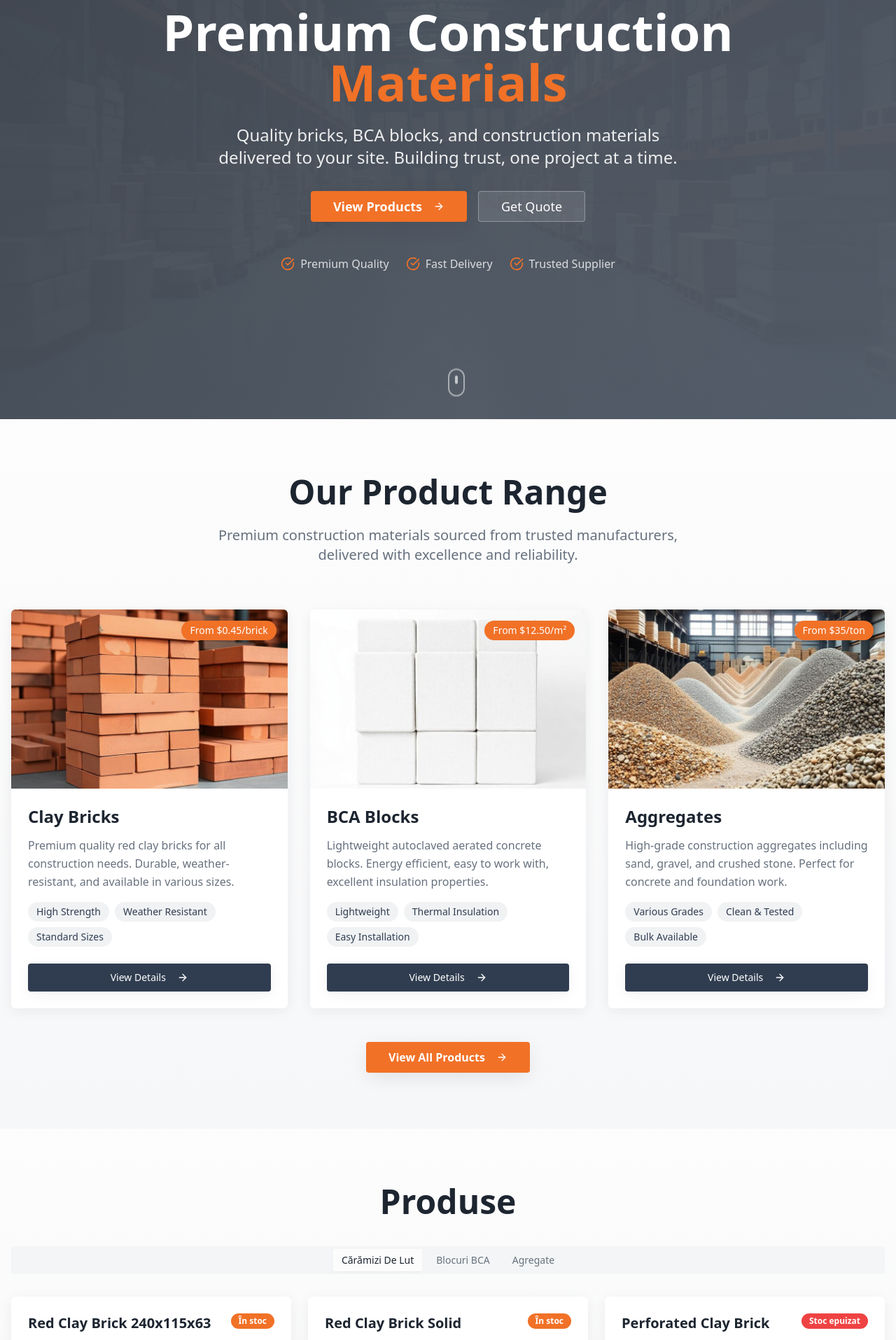
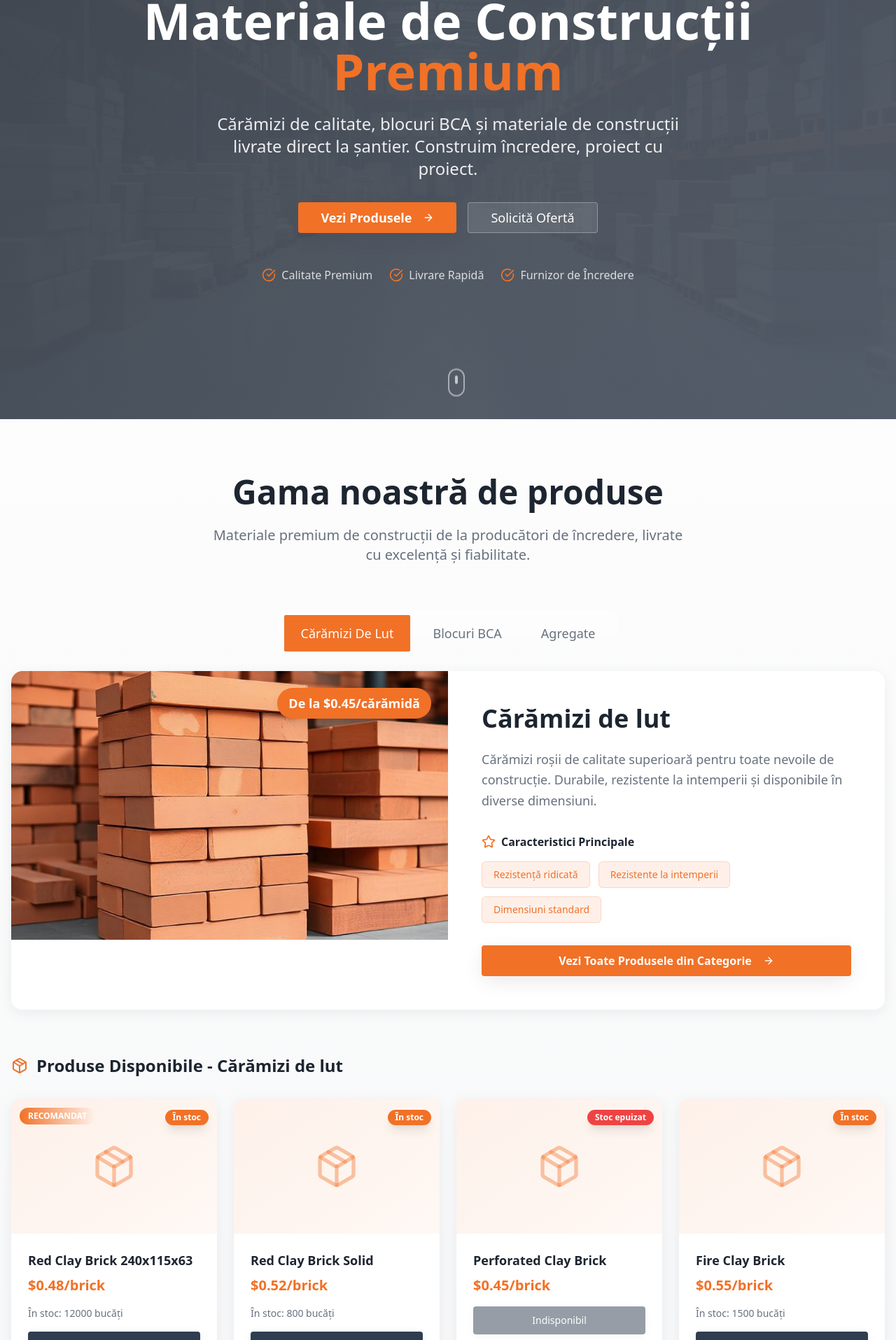
Before and after one commit to 28cristianbalan-creator/buildflow-materials-pro, a React (Vite) app: page / in a window 1280 px wide. Shown: the part 201-2116 px from the top of the page at 70% size. Built offline with nearby package versions, Linux system fonts and the light colour scheme.

Commit message:
Refactor product and category display
Merge product and category sections into a single, intuitive component. Translate the hero section into Romanian. Ensure easy modification of products and categories within website files.

```diff
--- a/src/components/Hero.tsx
+++ b/src/components/Hero.tsx
@@ -1,15 +1,18 @@
 import { Button } from "@/components/ui/button";
 import { ArrowRight, CheckCircle } from "lucide-react";
+import { useTranslation } from 'react-i18next';
 import heroImage from "@/assets/hero-construction.jpg";
 
 const Hero = () => {
+  const { t } = useTranslation();
+
   return (
     <section id="home" className="relative min-h-screen flex items-center justify-center overflow-hidden">
       {/* Background Image */}
       <div className="absolute inset-0 z-0">
         <img
           src={heroImage}
-          alt="Professional construction materials warehouse"
+          alt={t('hero.alt')}
           className="w-full h-full object-cover opacity-20"
         />
         <div className="absolute inset-0 bg-gradient-hero opacity-80"></div>
@@ -20,23 +23,22 @@ const Hero = () => {
         <div className="max-w-4xl mx-auto text-center">
           <div className="animate-fade-in">
             <h1 className="text-5xl md:text-7xl font-bold text-white mb-6 leading-tight">
-              Premium Construction
-              <span className="block text-primary">Materials</span>
+              {t('hero.title.line1')}
+              <span className="block text-primary">{t('hero.title.line2')}</span>
             </h1>
             <p className="text-xl md:text-2xl text-white/90 mb-8 max-w-2xl mx-auto leading-relaxed">
-              Quality bricks, BCA blocks, and construction materials delivered to your site.
-              Building trust, one project at a time.
+              {t('hero.description')}
             </p>
           </div>
 
           <div className="animate-slide-up">
             <div className="flex flex-col sm:flex-row gap-4 justify-center items-center mb-12">
               <Button variant="hero" size="lg" className="text-lg px-8 py-4">
-                View Products
+                {t('hero.buttons.viewProducts')}
                 <ArrowRight className="ml-2 w-5 h-5" />
               </Button>
               <Button variant="outline" size="lg" className="text-lg px-8 py-4 bg-white/10 text-white border-white/30 hover:bg-white/20">
-                Get Quote
+                {t('hero.buttons.getQuote')}
               </Button>
             </div>
 
@@ -44,15 +46,15 @@ const Hero = () => {
             <div className="flex flex-wrap justify-center items-center gap-6 text-white/80">
               <div className="flex items-center gap-2">
                 <CheckCircle className="w-5 h-5 text-primary" />
-                <span>Premium Quality</span>
+                <span>{t('hero.trust.quality')}</span>
               </div>
               <div className="flex items-center gap-2">
                 <CheckCircle className="w-5 h-5 text-primary" />
-                <span>Fast Delivery</span>
+                <span>{t('hero.trust.delivery')}</span>
               </div>
               <div className="flex items-center gap-2">
                 <CheckCircle className="w-5 h-5 text-primary" />
-                <span>Trusted Supplier</span>
+                <span>{t('hero.trust.supplier')}</span>
               </div>
             </div>
           </div>
--- /dev/null
+++ b/src/components/ProductsAndCategories.tsx
@@ -0,0 +1,203 @@
+import { useMemo, useState } from 'react';
+import { getProductsByCategory } from '@/data/products';
+import { categories } from '@/data/categories';
+import { useTranslation } from 'react-i18next';
+import { Badge } from '@/components/ui/badge';
+import { Button } from '@/components/ui/button';
+import { Tabs, TabsContent, TabsList, TabsTrigger } from '@/components/ui/tabs';
+import { ArrowRight, Package, Star } from 'lucide-react';
+
+// Import product images
+import redBricksImage from "@/assets/red-bricks.jpg";
+import bcaBlocksImage from "@/assets/bca-blocks.jpg";
+import aggregatesImage from "@/assets/aggregates.jpg";
+
+const ProductsAndCategories = () => {
+  const { t } = useTranslation();
+  const [selectedCategory, setSelectedCategory] = useState(categories[0].key);
+
+  // Map category images
+  const categoryImages = {
+    'red-bricks': redBricksImage,
+    'bca-blocks': bcaBlocksImage,
+    'aggregates': aggregatesImage
+  };
+
+  const categoryTabs = useMemo(() => (
+    categories.map(cat => ({
+      key: cat.key,
+      label: t(`${cat.translationKey}.title`),
+      description: t(`${cat.translationKey}.description`),
+      features: t(`${cat.translationKey}.features`, { returnObjects: true }) as string[],
+      price: t(`${cat.translationKey}.price`),
+      image: cat.imageKey ? categoryImages[cat.imageKey as keyof typeof categoryImages] : undefined
+    }))
+  ), [t]);
+
+  const stockLabel = (stock: number) => {
+    if (stock <= 0) return { label: t('productsSection.stock.out'), tone: 'destructive' as const };
+    if (stock < 10) return { label: t('productsSection.stock.low'), tone: 'secondary' as const };
+    return { label: t('productsSection.stock.in'), tone: 'default' as const };
+  };
+
+  const selectedCategoryData = categoryTabs.find(cat => cat.key === selectedCategory);
+  const categoryProducts = getProductsByCategory(selectedCategory);
+
+  return (
+    <section id="products" className="py-20 bg-gradient-section" aria-labelledby="products-heading">
+      <div className="container mx-auto px-4">
+        {/* Section Header */}
+        <div className="text-center mb-16 animate-fade-in">
+          <h2 id="products-heading" className="text-4xl md:text-5xl font-bold text-foreground mb-6">
+            {t('categories.heading')}
+          </h2>
+          <p className="text-xl text-muted-foreground max-w-2xl mx-auto">
+            {t('categories.subheading')}
+          </p>
+        </div>
+
+        <Tabs value={selectedCategory} onValueChange={(value) => setSelectedCategory(value as any)} className="w-full">
+          {/* Category Tabs */}
+          <div className="flex justify-center mb-12">
+            <TabsList className="flex flex-wrap gap-2 justify-center bg-card/50 backdrop-blur-sm p-2 rounded-xl">
+              {categoryTabs.map((cat) => (
+                <TabsTrigger
+                  key={cat.key}
+                  value={cat.key}
+                  className="capitalize text-lg px-6 py-3 data-[state=active]:bg-primary data-[state=active]:text-primary-foreground transition-all duration-300"
+                >
+                  {cat.label}
+                </TabsTrigger>
+              ))}
+            </TabsList>
+          </div>
+
+          {/* Category Overview */}
+          {selectedCategoryData && (
+            <div className="mb-16 animate-fade-in">
+              <div className="bg-card rounded-2xl shadow-soft overflow-hidden">
+                <div className="grid grid-cols-1 lg:grid-cols-2 gap-0">
+                  {/* Category Image */}
+                  <div className="relative h-80 lg:h-96">
+                    <img
+                      src={selectedCategoryData.image}
+                      alt={t(`${categories.find(c => c.key === selectedCategory)?.translationKey}.alt`)}
+                      className="w-full h-full object-cover"
+                    />
+                    <div className="absolute top-6 right-6 bg-primary text-primary-foreground px-4 py-2 rounded-full text-lg font-bold shadow-lg">
+                      {selectedCategoryData.price}
+                    </div>
+                  </div>
+
+                  {/* Category Info */}
+                  <div className="p-8 lg:p-12 flex flex-col justify-center">
+                    <h3 className="text-3xl lg:text-4xl font-bold text-card-foreground mb-6">
+                      {selectedCategoryData.label}
+                    </h3>
+                    <p className="text-lg text-muted-foreground mb-8 leading-relaxed">
+                      {selectedCategoryData.description}
+                    </p>
+
+                    {/* Features */}
+                    <div className="mb-8">
+                      <h4 className="font-semibold text-card-foreground mb-4 flex items-center gap-2">
+                        <Star className="w-5 h-5 text-primary" />
+                        Caracteristici Principale
+                      </h4>
+                      <div className="flex flex-wrap gap-3">
+                        {selectedCategoryData.features?.map((feature, idx) => (
+                          <span
+                            key={idx}
+                            className="bg-primary/10 text-primary px-4 py-2 rounded-lg text-sm font-medium border border-primary/20"
+                          >
+                            {feature}
+                          </span>
+                        ))}
+                      </div>
+                    </div>
+
+                    <Button variant="hero" size="lg" className="hover-scale">
+                      Vezi Toate Produsele din Categorie
+                      <ArrowRight className="ml-2 w-5 h-5" />
+                    </Button>
+                  </div>
+                </div>
+              </div>
+            </div>
+          )}
+
+          {/* Products Grid */}
+          <TabsContent value={selectedCategory} className="mt-0">
+            <div className="mb-8">
+              <h3 className="text-2xl font-bold text-foreground mb-4 flex items-center gap-3">
+                <Package className="w-6 h-6 text-primary" />
+                Produse Disponibile - {selectedCategoryData?.label}
+              </h3>
+            </div>
+
+            <div className="grid grid-cols-1 sm:grid-cols-2 lg:grid-cols-3 xl:grid-cols-4 gap-6">
+              {categoryProducts.map((product, index) => {
+                const stockInfo = stockLabel(product.stock);
+                return (
+                  <article
+                    key={product.id}
+                    className="bg-card rounded-xl shadow-soft hover:shadow-medium transition-all duration-500 overflow-hidden group animate-slide-up hover-scale"
+                    style={{ animationDelay: `${index * 0.1}s` }}
+                  >
+                    {/* Product Image Placeholder */}
+                    <div className="relative h-48 bg-gradient-to-br from-primary/10 to-primary/5 flex items-center justify-center">
+                      <Package className="w-16 h-16 text-primary/40" />
+                      {product.featured && (
+                        <div className="absolute top-3 left-3 bg-gradient-to-r from-primary to-primary-glow text-primary-foreground px-3 py-1 rounded-full text-xs font-bold">
+                          RECOMANDAT
+                        </div>
+                      )}
+                      <div className="absolute top-3 right-3">
+                        <Badge variant={stockInfo.tone} className="shadow-lg">
+                          {stockInfo.label}
+                        </Badge>
+                      </div>
+                    </div>
+
+                    <div className="p-6">
+                      <div className="mb-4">
+                        <h4 className="text-lg font-semibold text-card-foreground mb-2 group-hover:text-primary transition-colors">
+                          {product.name}
+                        </h4>
+                        <p className="text-xl font-bold text-primary">{product.price}</p>
+                      </div>
+
+                      {product.stock > 0 && (
+                        <p className="text-sm text-muted-foreground mb-4">
+                          În stoc: <span className="font-medium">{product.stock} bucăți</span>
+                        </p>
+                      )}
+
+                      <Button
+                        variant="professional"
+                        className="w-full group-hover:scale-105 transition-transform duration-300"
+                        disabled={product.stock === 0}
+                      >
+                        {product.stock === 0 ? 'Indisponibil' : t('productsSection.viewDetails')}
+                      </Button>
+                    </div>
+                  </article>
+                );
+              })}
+            </div>
+
+            {/* View All Products Button */}
+            <div className="text-center mt-12 animate-fade-in">
+              <Button variant="hero" size="lg" className="hover-scale">
+                Vezi Toate Produsele
+                <ArrowRight className="ml-2 w-5 h-5" />
+              </Button>
+            </div>
+          </TabsContent>
+        </Tabs>
+      </div>
+    </section>
+  );
+};
+
+export default ProductsAndCategories;
--- a/src/locales/ro/common.json
+++ b/src/locales/ro/common.json
@@ -13,20 +13,20 @@
     "phone": "+1 (555) 123-4567"
   },
   "hero": {
-    "alt": "Depozit profesional de materiale de construcții",
+    "alt": "Magazin profesional de materiale de construcții",
     "title": {
-      "line1": "Materiale de construcții",
+      "line1": "Materiale de Construcții",
       "line2": "Premium"
     },
-    "description": "Cărămizi de calitate, blocuri BCA și materiale de construcții livrate pe șantier. Construim încredere, proiect cu proiect.",
+    "description": "Cărămizi de calitate, blocuri BCA și materiale de construcții livrate direct la șantier. Construim încredere, proiect cu proiect.",
     "buttons": {
-      "viewProducts": "Vezi produse",
-      "getQuote": "Cere ofertă"
+      "viewProducts": "Vezi Produsele",
+      "getQuote": "Solicită Ofertă"
     },
     "trust": {
-      "quality": "Calitate premium",
-      "delivery": "Livrare rapidă",
-      "supplier": "Furnizor de încredere"
+      "quality": "Calitate Premium",
+      "delivery": "Livrare Rapidă",
+      "supplier": "Furnizor de Încredere"
     }
   },
   "categories": {
--- a/src/pages/Index.tsx
+++ b/src/pages/Index.tsx
@@ -1,7 +1,6 @@
 import Header from "@/components/Header";
 import Hero from "@/components/Hero";
-import ProductCategories from "@/components/ProductCategories";
-import ProductsSection from "@/components/ProductsSection";
+import ProductsAndCategories from "@/components/ProductsAndCategories";
 import TrustSection from "@/components/TrustSection";
 import Footer from "@/components/Footer";
 
@@ -10,8 +9,7 @@ const Index = () => {
     <div className="min-h-screen">
       <Header />
       <Hero />
-      <ProductCategories />
-      <ProductsSection />
+      <ProductsAndCategories />
       <TrustSection />
       <Footer />
     </div>
```
